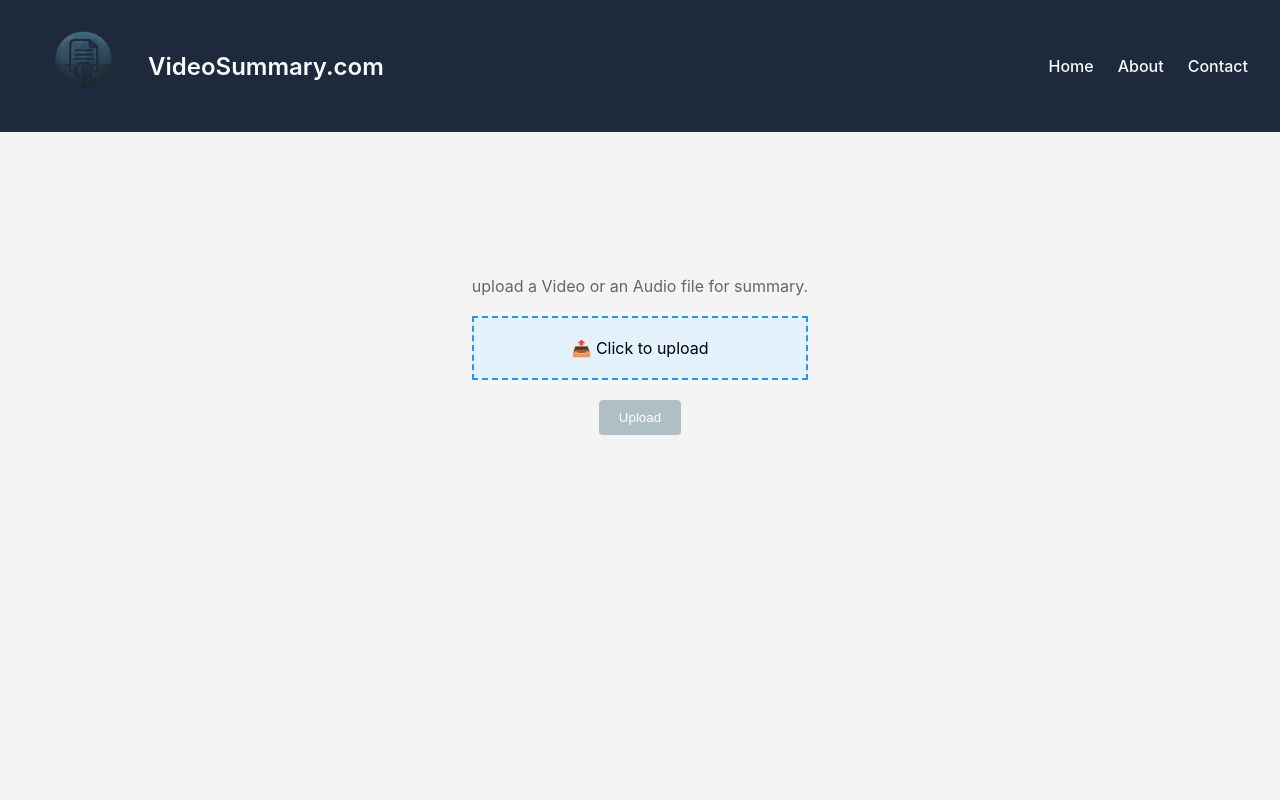
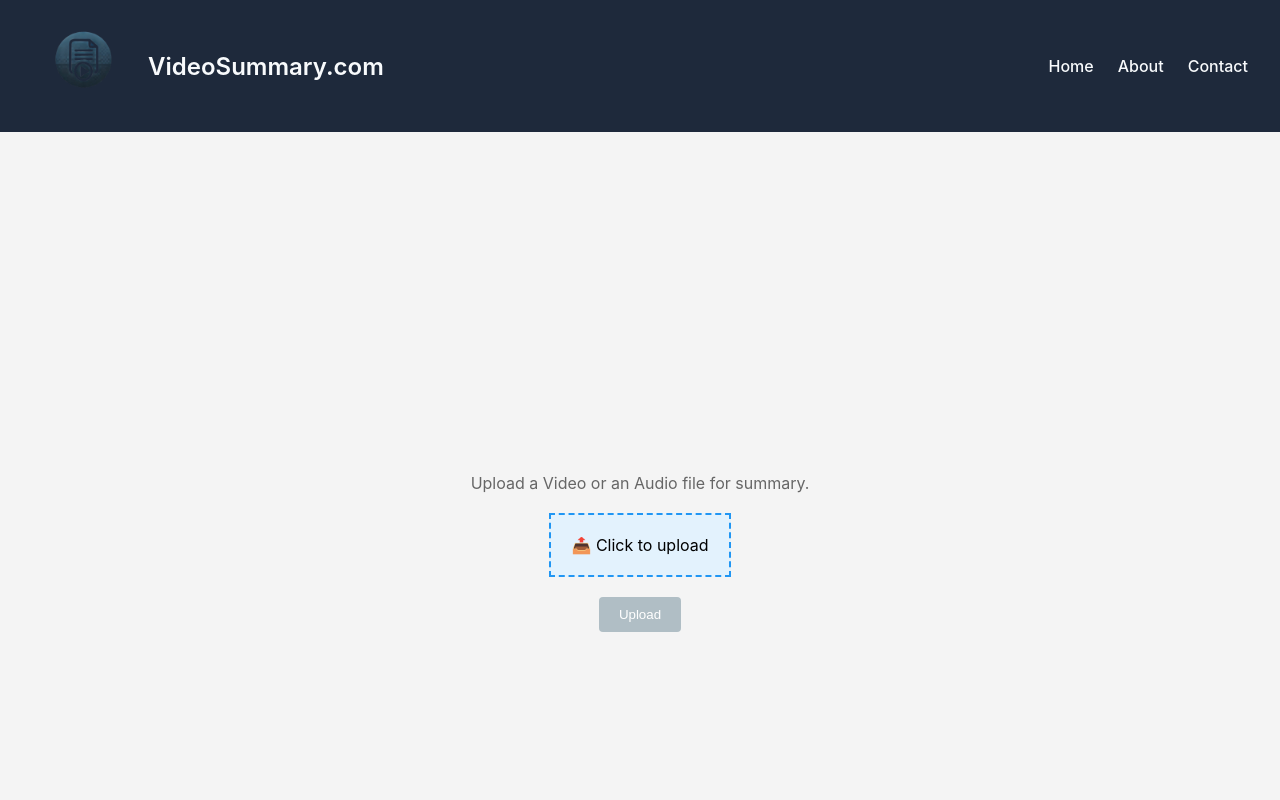
Before and after one commit to pushya1/VideoSummary, a React (Create React App) app in the folder frontend/: page / in a window 1280 px wide. Shown: the top 800 px of the page. Built offline with nearby package versions, Linux system fonts and the light colour scheme; the HTML template or start-up script is replaced by a standard one.

Commit message:
added drag & drop feature

```diff
--- a/frontend/src/App.css
+++ b/frontend/src/App.css
@@ -1,3 +1,13 @@
+.app {
+  display: flex;
+  flex-direction: column;
+  min-height: 100vh; /* Full viewport height */
+}
+
+footer{
+  margin-top: auto;
+}
+
 .App {
   text-align: center;
 }
--- a/frontend/src/UplaodInterface.js
+++ b/frontend/src/UplaodInterface.js
@@ -1,21 +1,22 @@
-import { useState,useRef } from 'react';
+import { useState, useRef } from 'react';
 import styles from './UploadInterface.module.css';
 import Body from './components/Body';
 
 const UploadInterface = () => {
   const [fileName, setFileName] = useState('');
-  const [file, setFile] = useState(null); // Store the actual file object
-  const [transcription, setTranscription] = useState(''); // Store the transcription result
-  const [isLoading, setIsLoading] = useState(false); // Loading state
-  const [summary,setSummary] = useState('');
-  const [audioSrc, setAudioSrc] = useState('http://localhost:5000/stream-audio'); // Audio source state
+  const [file, setFile] = useState(null);
+  const [transcription, setTranscription] = useState('');
+  const [isLoading, setIsLoading] = useState(false);
+  const [summary, setSummary] = useState('');
+  const [audioSrc, setAudioSrc] = useState('http://localhost:5000/stream-audio');
+  const [isDragging, setIsDragging] = useState(false);
   const audioRef = useRef(null);
 
   const handleFileChange = (event) => {
     const selectedFile = event.target.files[0];
     if (selectedFile) {
       setFileName(selectedFile.name);
-      setFile(selectedFile); // Save the file for later use
+      setFile(selectedFile);
     }
   };
 
@@ -23,11 +24,11 @@ const UploadInterface = () => {
     if (!file) return;
 
     setIsLoading(true);
-    setTranscription(''); // Clear previous transcription result
-    setSummary(''); //clear previous summary result
+    setTranscription('');
+    setSummary('');
 
     const formData = new FormData();
-    formData.append('audio', file); // Append the file to the form data
+    formData.append('audio', file);
 
     try {
       const response = await fetch('http://localhost:5000/transcribe', {
@@ -40,13 +41,12 @@ const UploadInterface = () => {
       }
 
       const data = await response.json();
-      setTranscription(data.transcription); // Update with transcription result
-      if(data.summarization){
+      setTranscription(data.transcription);
+      if (data.summarization) {
         setSummary(data.summarization);
       }
       const newSrc = `http://localhost:5000/stream-audio?timestamp=${Date.now()}`;
       setAudioSrc(newSrc);
-      // Ensure the audio element reloads
       if (audioRef.current) {
         audioRef.current.load();
       }
@@ -58,15 +58,38 @@ const UploadInterface = () => {
     }
   };
 
+  const handleDragOver = (event) => {
+    event.preventDefault();
+    setIsDragging(true);
+  };
+
+  const handleDragLeave = () => {
+    setIsDragging(false);
+  };
+
+  const handleDrop = (event) => {
+    event.preventDefault();
+    setIsDragging(false);
+    const droppedFile = event.dataTransfer.files[0];
+    if (droppedFile) {
+      setFileName(droppedFile.name);
+      setFile(droppedFile);
+    }
+  };
+
   return (
     <div className={styles.container}>
-
-      {/* Main Content */}
       <main className={styles.child}>
         <div className={styles.description}>
-          upload a Video or an Audio file for summary.
+          Upload a Video or an Audio file for summary.
         </div>
-        <label htmlFor="file-upload" className={styles.uploadButton}>
+        <label
+          htmlFor="file-upload"
+          className={`${styles.uploadButton} ${isDragging ? styles.dragging : ''}`}
+          onDragOver={handleDragOver}
+          onDragLeave={handleDragLeave}
+          onDrop={handleDrop}
+        >
           <input
             id="file-upload"
             type="file"
@@ -85,11 +108,9 @@ const UploadInterface = () => {
           {isLoading ? 'Uploading...' : 'Upload'}
         </button>
         {transcription && (
-          <Body transcription={transcription} summary={summary} audioSrc={audioSrc} audioRef={audioRef}/>
+          <Body transcription={transcription} summary={summary} audioSrc={audioSrc} audioRef={audioRef} />
         )}
-
       </main>
-
     </div>
   );
 };
--- a/frontend/src/UploadInterface.module.css
+++ b/frontend/src/UploadInterface.module.css
@@ -1,26 +1,18 @@
-/* General container */
 .container {
   display: flex;
   flex-direction: column;
-    align-items: center;
-    justify-content: space-between;
-    height: 100vh;
+  min-height: 100vh; /* Ensures the container takes the full viewport height */
+  justify-content: space-between; /* Pushes footer to the bottom */
   background-color: #f4f4f4;
   padding: 20px;
 }
 
-.child{
-  padding-top: 10%;
-}
-
-  /* Footer styling */
-  .footer {
-    width: 100%;
-    padding: 10px 20px;
-    background-color: #333;
-    color: white;
-    text-align: center;
-    font-size: 14px;
+.child {
+  flex: 1; /* Ensures the main content grows to take up available space */
+  display: flex;
+  flex-direction: column;
+  align-items: center;
+  justify-content: center;
 }
 
 .description {
@@ -37,11 +29,16 @@
   padding: 20px;
   background-color: #e3f2fd;
   cursor: pointer;
-    transition: background-color 0.3s;
+  transition: background-color 0.3s, border-color 0.3s;
 }
 
 .uploadButton:hover {
   background-color: #bbdefb;
+}
+
+.dragging {
+  background-color: #eaf7ff;
+  border-color: #007bff;
 }
 
 .hiddenInput {
```
Also changed, not shown: 1 other file (tests, documents, lock files or other folders). Lines whose indentation alone changed are shown as unchanged.
